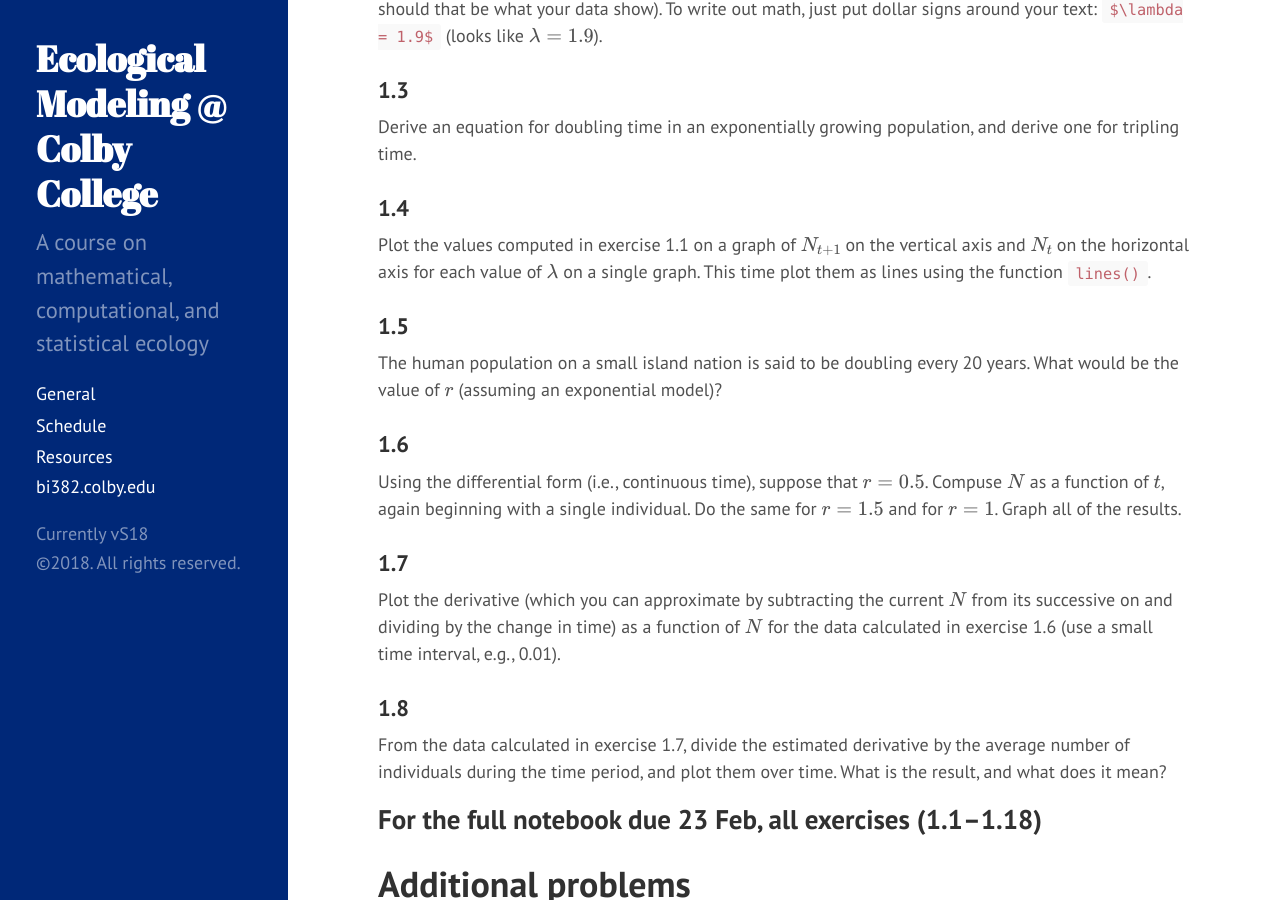
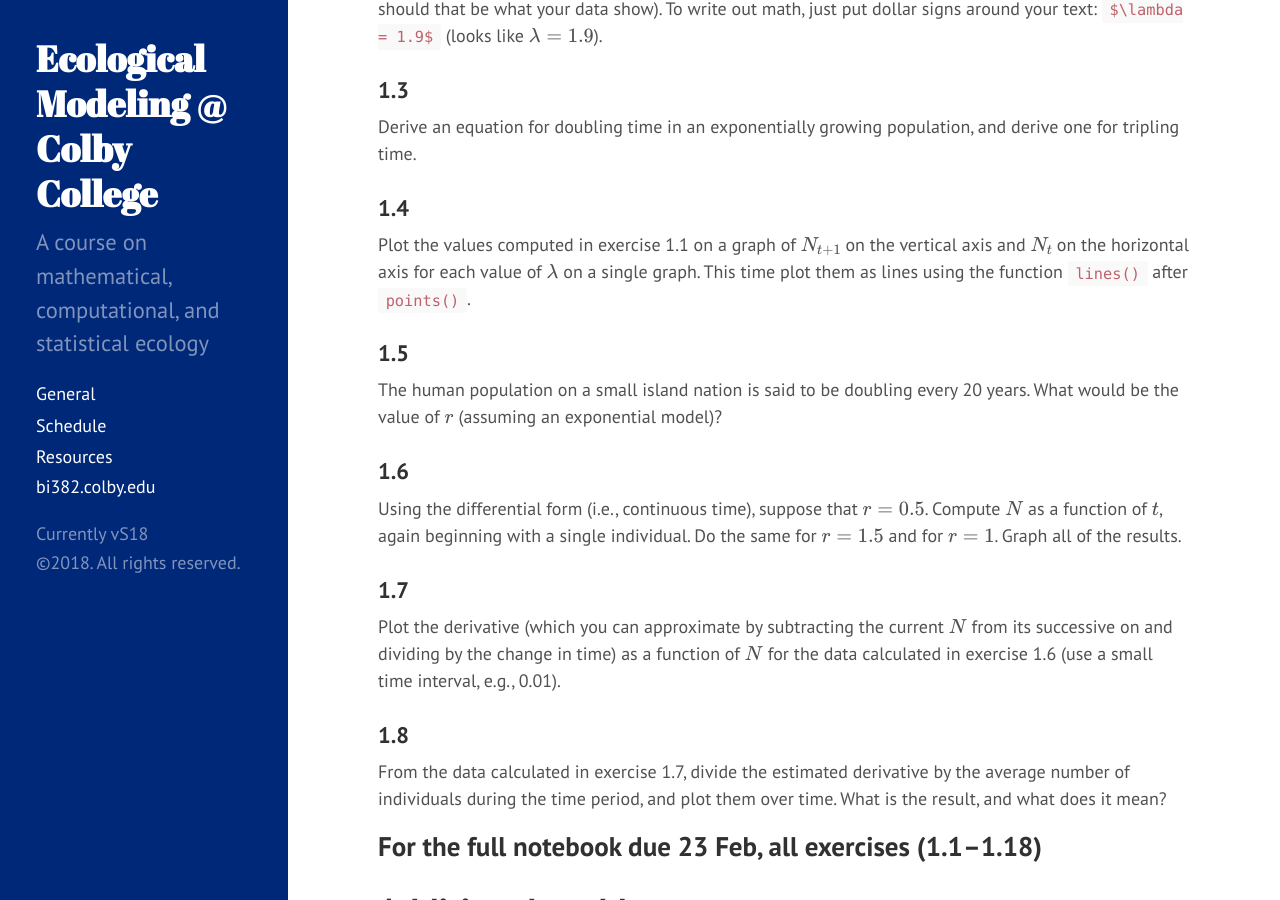
Before and after one commit to ColbyEcology/BI382_2018_Spring, a Jekyll site: the page built from Assignments/Notebooks/Ch1_Notebook.md, in a window 1280 px wide and 900 px high, scrolled down 686 px. Built offline with Jekyll 4.4.1, drawn with Linux system fonts in a browser that asks for light colours; formulas are drawn with MathJax 3.

Commit message:
push for the night---small, misc changees

```diff
--- a/Assignments/Notebooks/Ch1_Notebook.md
+++ b/Assignments/Notebooks/Ch1_Notebook.md
@@ -17,13 +17,13 @@ Plot the numbers aclculated in exercise 1.1 as ln($N$) versus time. Do this by c
 Derive an equation for doubling time in an exponentially growing population, and derive one for tripling time.
 
 ### 1.4
-Plot the values computed in exercise 1.1 on a graph of $N_{t+1}$ on the vertical axis and $N_t$ on the horizontal axis for each value of $\lambda$ on a single graph. This time plot them as lines using the function `lines()`.
+Plot the values computed in exercise 1.1 on a graph of $N_{t+1}$ on the vertical axis and $N_t$ on the horizontal axis for each value of $\lambda$ on a single graph. This time plot them as lines using the function `lines()` after `points()`.
 
 ### 1.5
 The human population on a small island nation is said to be doubling every 20 years. What would be the value of $r$ (assuming an exponential model)?
 
 ### 1.6
-Using the differential form (i.e., continuous time), suppose that $r = 0.5$. Compuse $N$ as a function of $t$, again beginning with a single individual. Do the same for $r = 1.5$ and for $r = 1$. Graph all of the results.
+Using the differential form (i.e., continuous time), suppose that $r = 0.5$. Compute $N$ as a function of $t$, again beginning with a single individual. Do the same for $r = 1.5$ and for $r = 1$. Graph all of the results.
 
 ### 1.7
 Plot the derivative (which you can approximate by subtracting the current $N$ from its successive on and dividing by the change in time) as a function of $N$ for the data calculated in exercise 1.6 (use a small time interval, e.g., 0.01).
```
